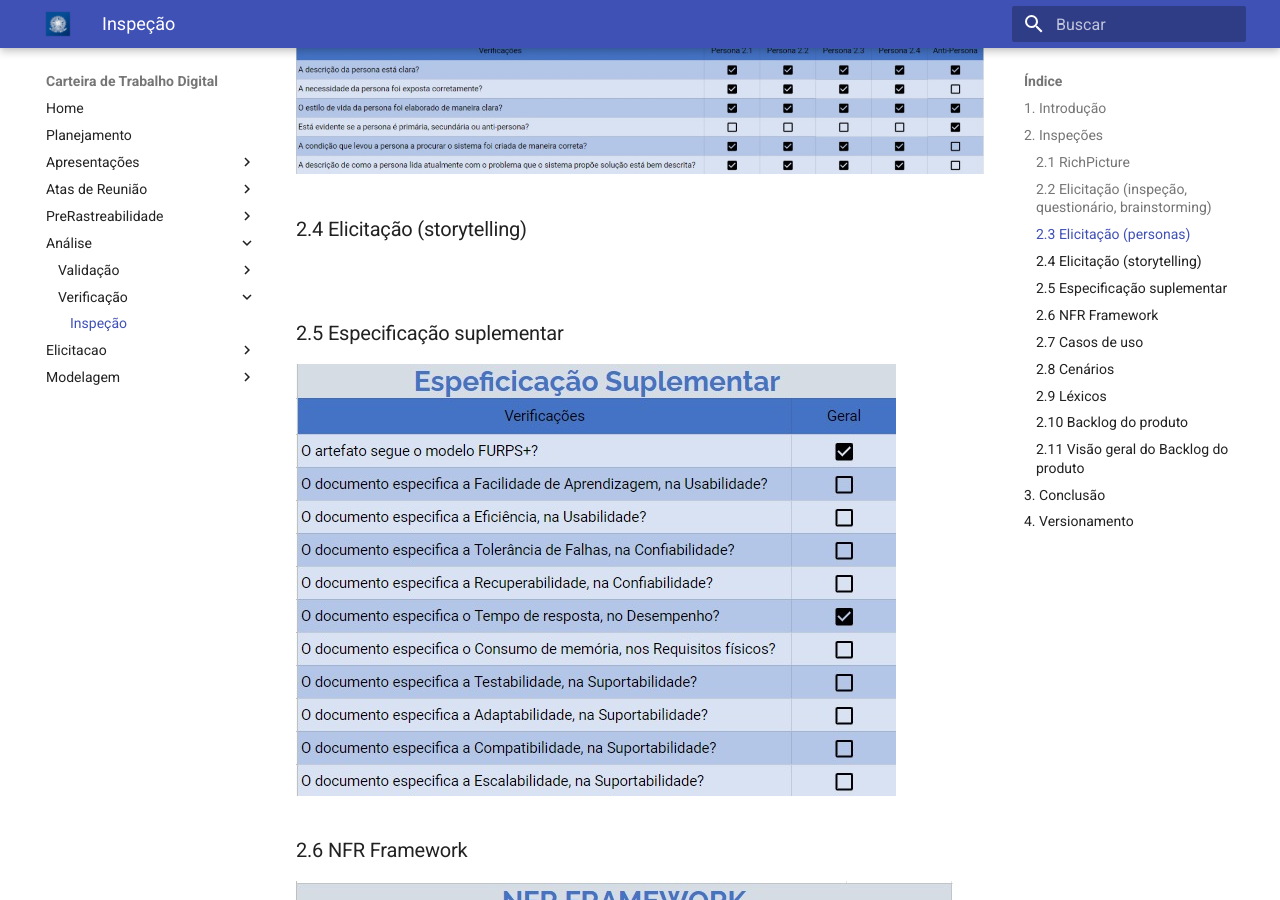
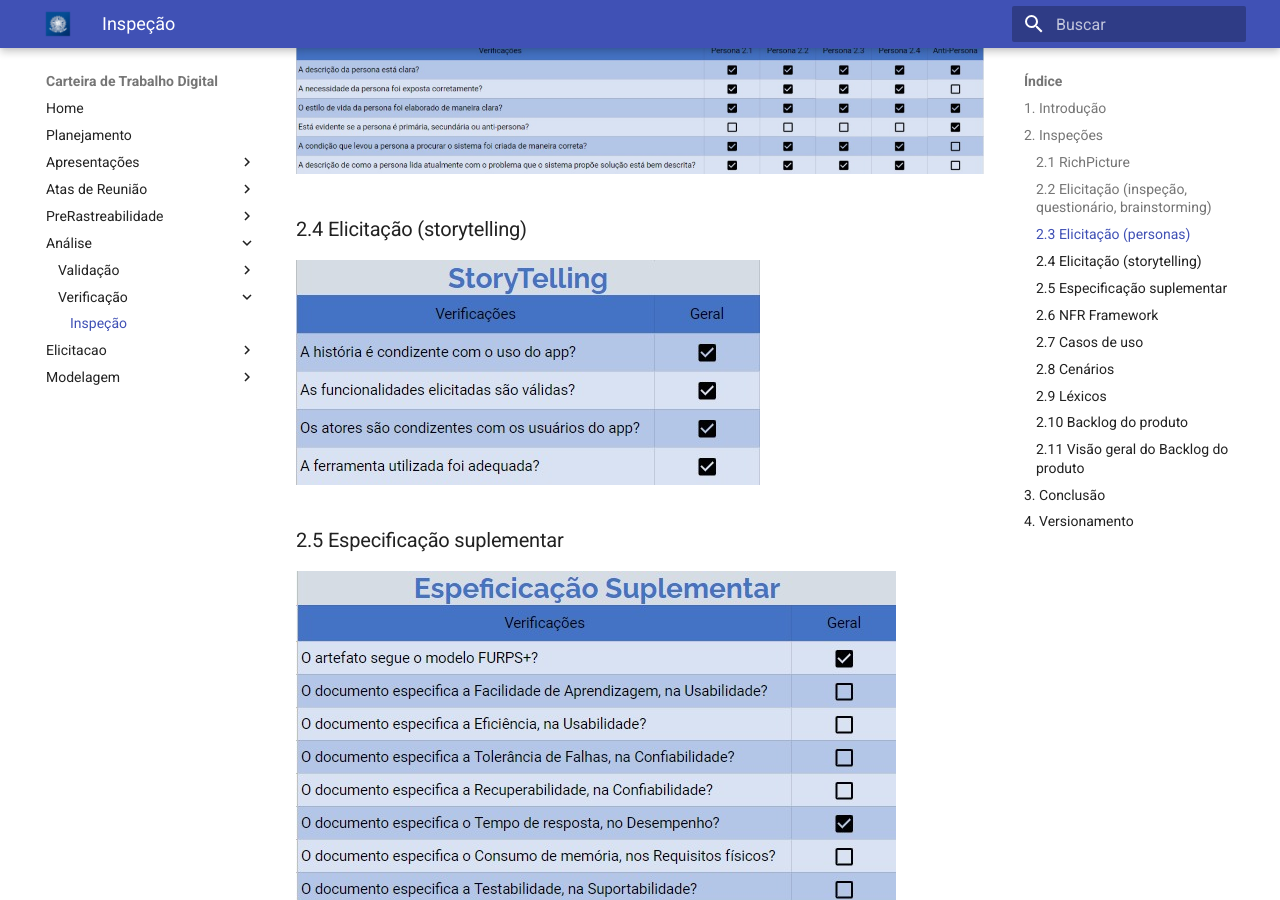
Before and after one commit to Requisitos-de-Software/2021.1-CarteiradeTrabalhoDigital, an MkDocs documentation site: the page built from docs/análise/verificação/inspeção.md, in a window 1280 px wide and 900 px high, scrolled down 1316 px. Built offline with MkDocs 1.6.1 and Material for MkDocs 9.7.7, drawn with Linux system fonts in a browser that asks for light colours.

Commit message:
fix storytelling image

```diff
--- a/docs/análise/verificação/inspeção.md
+++ b/docs/análise/verificação/inspeção.md
@@ -22,7 +22,7 @@ A inspeção é um método de verificação no qual são analisados documentos d
 
 ### 2.4 Elicitação (storytelling)
 
-![](../../assets/Inspecao_storytelling.jpeg)
+![](../../assets/Inspecao_Storytelling.jpeg)
 
 ### 2.5 Especificação suplementar
 
```
